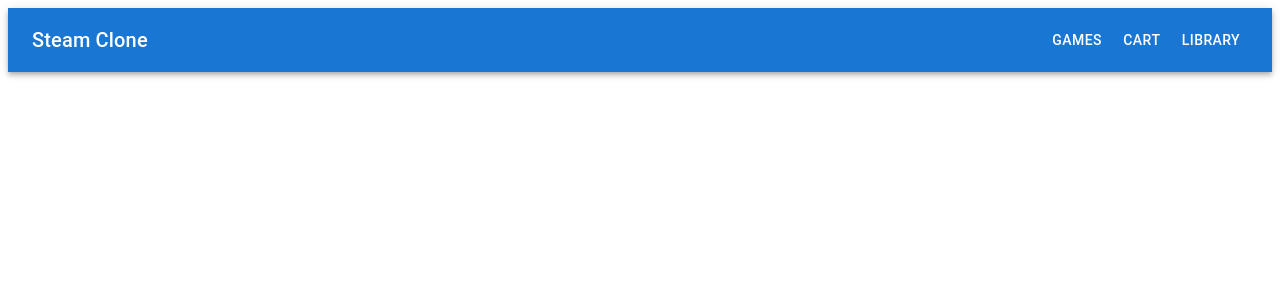
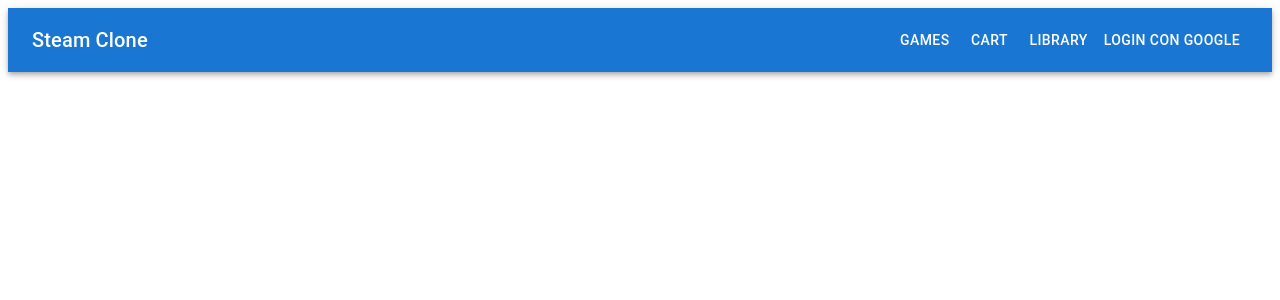
Before and after one commit to JesusMiir/steam-project, a React (Vite) app in the folder frontend/: page / in a window 1280 px wide. Shown: the top 300 px of the page. Built offline with nearby package versions, Linux system fonts and the light colour scheme.

Commit message:
feat: update .gitignore, Navbar, and add docker-compose

```diff
--- a/frontend/src/components/Navbar.jsx
+++ b/frontend/src/components/Navbar.jsx
@@ -17,6 +17,9 @@ function Navbar() {
         <Button color="inherit" component={Link} to="/library">
           Library
         </Button>
+        <Button color="inherit" onClick={() => window.location.href = 'http://localhost:3000/auth/google'}>
+          Login con Google
+        </Button>
       </Toolbar>
     </AppBar>
   );
```
Also changed, not shown: 2 other files (tests, documents, lock files or other folders).
